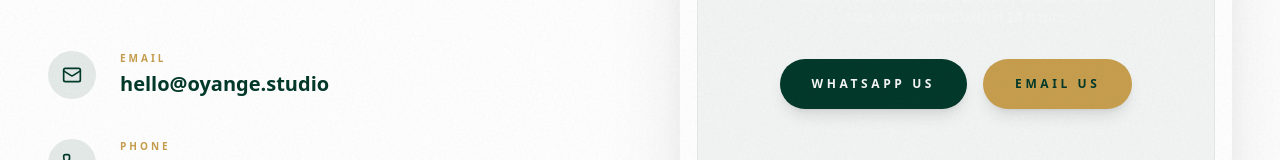
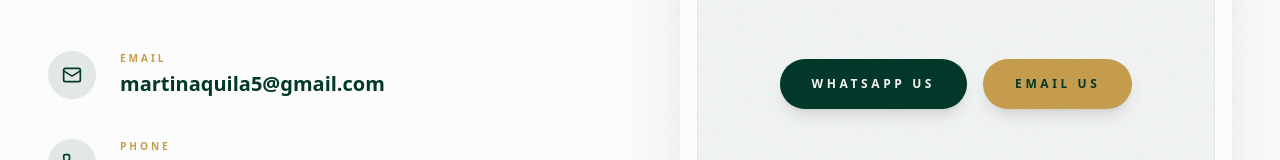
Before and after one commit to IanOchiengAI/Aquila-s-Website, a Next.js app: page /inquire in a window 1280 px wide. Shown: the part 514-674 px from the top of the page. Built offline with nearby package versions, Linux system fonts and the light colour scheme; a web font is replaced by a local one.

Commit message:
fix: update email to martinaquila5@gmail.com, remove duplicate BackToTop, clean unused imports

```diff
--- a/src/app/api/chat/route.ts
+++ b/src/app/api/chat/route.ts
@@ -15,7 +15,7 @@ PACKAGES & PRICING:
 
 BOOKING:
 - Direct them to the Inquire page at /inquire to book
-- Or email: hello@oyange.studio
+- Or email: martinaquila5@gmail.com
 
 GUIDELINES:
 - Be warm, approachable, and professional
@@ -31,7 +31,7 @@ export async function POST(req: NextRequest) {
 
         if (!apiKey || apiKey === "your_gemini_api_key_here") {
             return Response.json(
-                { reply: "The AI concierge is being set up. In the meantime, feel free to visit our Inquire page or email hello@oyange.studio!" },
+                { reply: "The AI concierge is being set up. In the meantime, feel free to visit our Inquire page or email martinaquila5@gmail.com!" },
                 { status: 200 }
             );
         }
--- a/src/app/inquire/page.tsx
+++ b/src/app/inquire/page.tsx
@@ -45,7 +45,7 @@ export default function InquirePage() {
                             </div>
                             <div>
                                 <span className="block text-[10px] font-semibold tracking-[0.3em] uppercase text-brand-gold mb-1">Email</span>
-                                <a href="mailto:hello@oyange.studio" className="text-xl font-display font-bold text-brand-green hover:text-brand-gold transition-colors">hello@oyange.studio</a>
+                                <a href="mailto:martinaquila5@gmail.com" className="text-xl font-display font-bold text-brand-green hover:text-brand-gold transition-colors">martinaquila5@gmail.com</a>
                             </div>
                         </div>
 
@@ -103,7 +103,7 @@ export default function InquirePage() {
                                     WhatsApp Us
                                 </a>
                                 <a
-                                    href="mailto:hello@oyange.studio"
+                                    href="mailto:martinaquila5@gmail.com"
                                     className="px-8 py-4 bg-brand-gold text-brand-green font-bold text-[12px] uppercase tracking-[0.3em] rounded-full hover:bg-brand-green hover:text-brand-gold transition-all shadow-lg"
                                 >
                                     Email Us
--- a/src/components/LandingPage.tsx
+++ b/src/components/LandingPage.tsx
@@ -436,7 +436,6 @@ export default function LandingPage() {
                 </Link>
             </motion.div>
 
-            <BackToTop />
         </div>
     );
 }
--- a/src/components/MenuOverlay.tsx
+++ b/src/components/MenuOverlay.tsx
@@ -3,7 +3,7 @@
 import Link from "next/link";
 import { motion, Variants } from "framer-motion";
 import Image from "next/image";
-import { ArrowRight, Instagram, Linkedin, Twitter } from "lucide-react";
+import { ArrowRight, Instagram, Linkedin } from "lucide-react";
 
 const menuLinks = [
     { href: "/", label: "Home", sub: "Start Here" },
```
